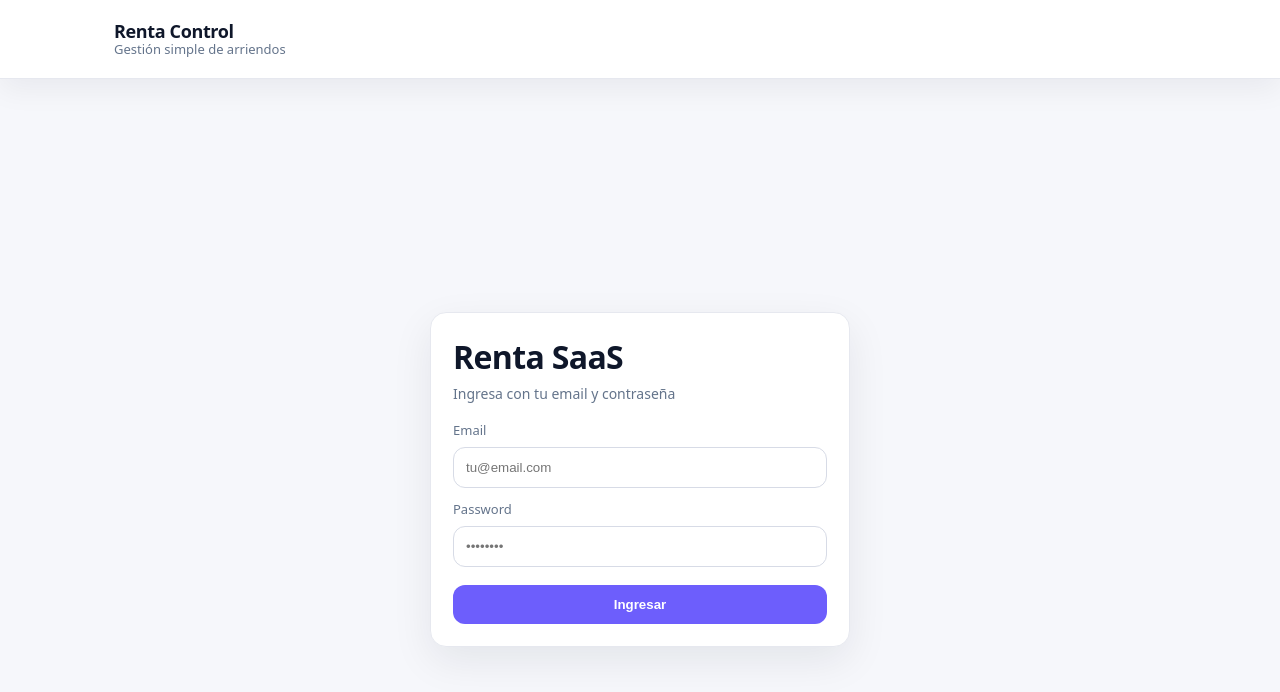
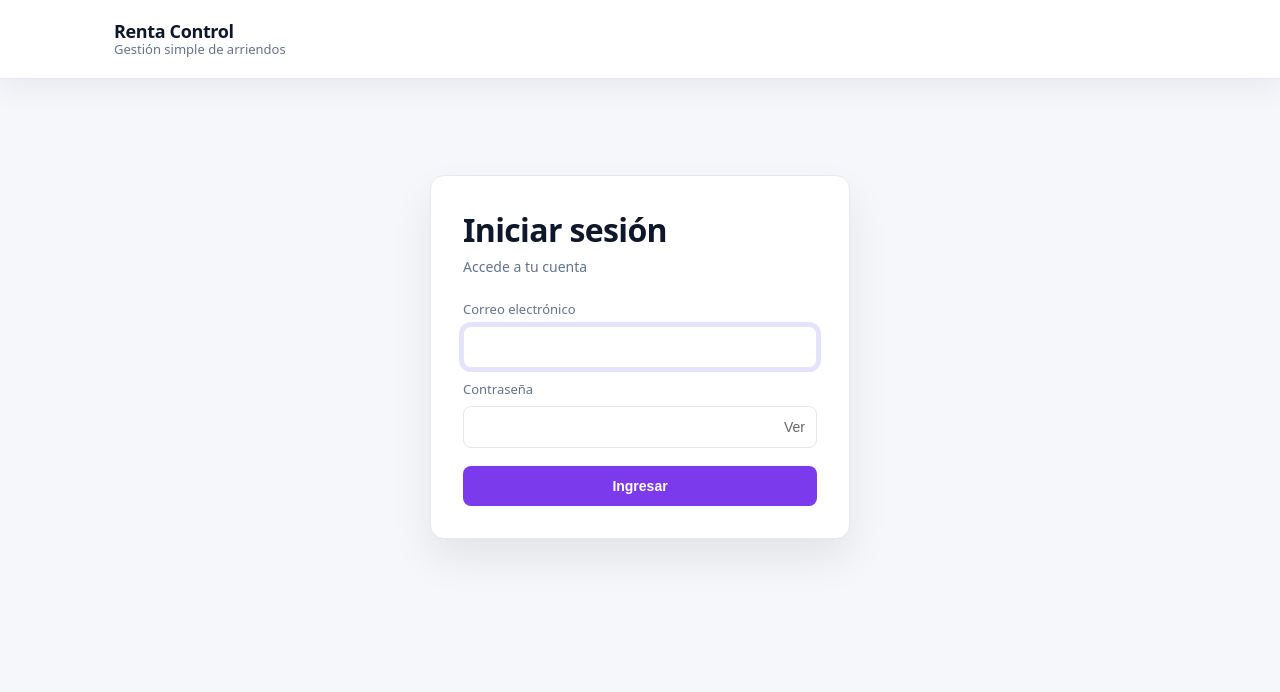
Before and after one commit to mangacollection/renta-saas, a React app in the folder frontend/: page /login in a window 1280 px wide. Shown: the top 692 px of the page. Built offline with nearby package versions, Linux system fonts and the light colour scheme; no server answers; the HTML template or start-up script is replaced by a standard one.

Commit message:
feat(ui): improve login UX

```diff
--- a/frontend/src/pages/LoginPage.tsx
+++ b/frontend/src/pages/LoginPage.tsx
@@ -11,8 +11,8 @@ export function LoginPage() {
   const [password, setPassword] = useState("");
   const [submitting, setSubmitting] = useState(false);
   const [error, setError] = useState<string | null>(null);
+  const [showPassword, setShowPassword] = useState(false);
 
-  // ✅ Si ya hay sesión, redirigir por rol (NO mandar siempre a "/")
   useEffect(() => {
     if (initializing) return;
     if (!user) return;
@@ -28,7 +28,6 @@ export function LoginPage() {
           navigate("/", { replace: true });
         }
       } catch {
-        // fallback seguro
         navigate("/", { replace: true });
       }
     })();
@@ -53,52 +52,160 @@ export function LoginPage() {
     } catch (err: any) {
       const msg =
         err?.code === "auth/invalid-credential"
-          ? "Credenciales inválidas"
-          : err?.message ?? "Error de login";
-      setError(String(msg));
+          ? "Credenciales incorrectas"
+          : "Credenciales incorrectas";
+
+      setError(msg);
     } finally {
       setSubmitting(false);
     }
   };
 
   return (
-    <div className="container">
-      <div className="card">
-        <h1 className="h1">Renta SaaS</h1>
-        <p className="sub">Ingresa con tu email y contraseña</p>
+    <div
+      className="container"
+      style={{
+        display: "flex",
+        justifyContent: "center",
+        alignItems: "flex-start",
+        paddingTop: "12vh",
+        minHeight: "100vh",
+      }}
+    >
+      <div
+        className="card"
+        style={{
+          width: "100%",
+          maxWidth: "420px",
+          background: "#ffffff",
+          borderRadius: "14px",
+          padding: "32px",
+          boxShadow: "0 20px 40px rgba(0,0,0,0.08)",
+        }}
+      >
+        <h1 className="h1">Iniciar sesión</h1>
+        <p
+          className="sub"
+          style={{
+            marginBottom: "24px",
+          }}
+        >
+          Accede a tu cuenta
+        </p>
 
         <form onSubmit={onSubmit} className="form">
           <label className="label">
-            Email
+            Correo electrónico
             <input
               className="input"
               value={email}
               onChange={(e) => setEmail(e.target.value)}
               type="email"
               autoComplete="email"
-              placeholder="tu@email.com"
+              autoFocus
               required
+              style={{
+                width: "100%",
+                padding: "12px 14px",
+                border: "1px solid #e5e7eb",
+                borderRadius: "8px",
+                background: "#ffffff",
+                fontSize: "14px",
+                outline: "none",
+              }}
             />
           </label>
 
           <label className="label">
-            Password
+            Contraseña
+            <div style={{ position: "relative" }}>
               <input
                 className="input"
                 value={password}
                 onChange={(e) => setPassword(e.target.value)}
-              type="password"
+                type={showPassword ? "text" : "password"}
                 autoComplete="current-password"
-              placeholder="••••••••"
                 required
+                style={{
+                  width: "100%",
+                  padding: "12px 14px",
+                  paddingRight: "56px",
+                  border: "1px solid #e5e7eb",
+                  borderRadius: "8px",
+                  background: "#ffffff",
+                  fontSize: "14px",
+                  outline: "none",
+                }}
               />
+
+              <button
+                type="button"
+                onClick={() => setShowPassword((v) => !v)}
+                aria-label={
+                  showPassword ? "Ocultar contraseña" : "Mostrar contraseña"
+                }
+                style={{
+                  position: "absolute",
+                  right: "12px",
+                  top: "50%",
+                  transform: "translateY(-50%)",
+                  background: "transparent",
+                  border: "none",
+                  cursor: "pointer",
+                  padding: 0,
+                  fontSize: "14px",
+                  color: "#666",
+                }}
+              >
+                {showPassword ? "Ocultar" : "Ver"}
+              </button>
+            </div>
           </label>
 
-          <button className="button" disabled={submitting} type="submit">
+          <button
+            className="button"
+            disabled={submitting}
+            type="submit"
+            onMouseEnter={(e) => {
+              if (!submitting) e.currentTarget.style.background = "#6d28d9";
+            }}
+            onMouseLeave={(e) => {
+              if (!submitting) e.currentTarget.style.background = "#7c3aed";
+            }}
+            style={{
+              width: "100%",
+              padding: "12px 16px",
+              borderRadius: "8px",
+              border: "none",
+              background: submitting ? "#a78bfa" : "#7c3aed",
+              color: "#ffffff",
+              fontSize: "14px",
+              fontWeight: 600,
+              cursor: submitting ? "not-allowed" : "pointer",
+              opacity: submitting ? 0.9 : 1,
+              transition: "all 0.2s ease",
+            }}
+          >
             {submitting ? "Ingresando..." : "Ingresar"}
           </button>
 
-          {error && <div className="errorBox">{error}</div>}
+          {error && (
+            <div
+              className="errorBox"
+              style={{
+                width: "100%",
+                padding: "10px 12px",
+                borderRadius: "8px",
+                background: "#fef2f2",
+                border: "1px solid #fecaca",
+                color: "#b91c1c",
+                fontSize: "14px",
+                lineHeight: 1.4,
+              }}
+            >
+              {error}
+            </div>
+          )}
         </form>
       </div>
     </div>
```
Lines whose indentation alone changed are shown as unchanged.
